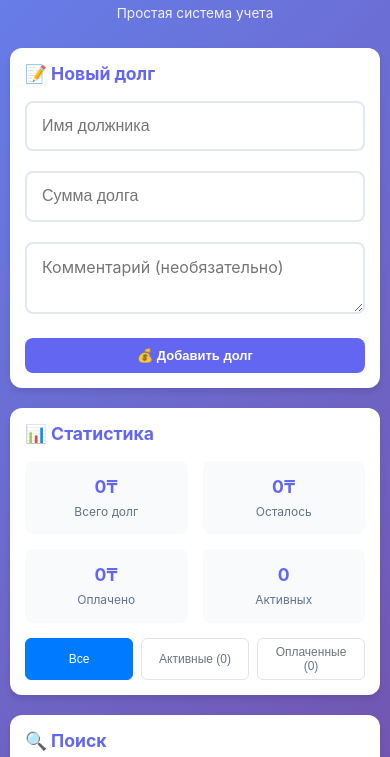
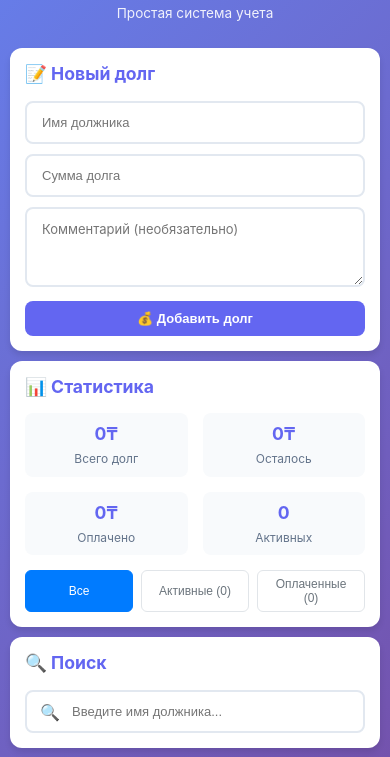
Before and after one commit to furiksayram-commits/debt-tracker, a website: page public/index.html in a window 390 px wide. Shown: the part 44-801 px from the top of the page. Drawn offline with Linux system fonts and the light colour scheme; no server answers.

Commit message:
шрифты

```diff
--- a/public/style.css
+++ b/public/style.css
@@ -50,9 +50,9 @@ header p {
 
 .card {
     background: var(--surface);
-    padding: 20px;
+    padding: 15px;
     border-radius: 12px;
-    margin-bottom: 20px;
+    margin-bottom: 10px;
     box-shadow: 0 4px 6px rgba(0,0,0,0.1);
 }
 
@@ -66,7 +66,7 @@ header p {
 }
 
 .form-group {
-    margin-bottom: 15px;
+    margin-bottom: 10px;
 }
 
 input, textarea {
@@ -299,7 +299,7 @@ textarea {
 
 .stat-item {
     text-align: center;
-    padding: 15px;
+    padding: 10px;
     background: #f8fafc;
     border-radius: 8px;
 }
@@ -728,7 +728,7 @@ textarea {
 /* Стили для полей с крестиком */
 .form-group {
     position: relative;
-    margin-bottom: 20px;
+    margin-bottom: 10px;
 }
 
 .clear-input {
@@ -916,30 +916,3 @@ input, textarea, button {
         font-size: 12px;
     }
 }
-
-/* Предотвращение зума на iOS устройствах */
-@media screen and (max-width: 768px) {
-    input[type="text"],
-    input[type="number"],
-    input[type="search"],
-    textarea {
-        font-size: 16px;
-        line-height: 1.4;
-        min-height: 44px; /* Минимальная высота для удобного касания */
-    }
-
-    /* Убедимся, что фокус не вызывает зум */
-    input:focus,
-    textarea:focus {
-        font-size: 16px !important;
-    }
-}
-
-/* Улучшение отзывчивости полей ввода */
-.form-group input,
-.form-group textarea {
-    -webkit-appearance: none;
-    -moz-appearance: none;
-    appearance: none;
-    border-radius: 8px;
-}
```
